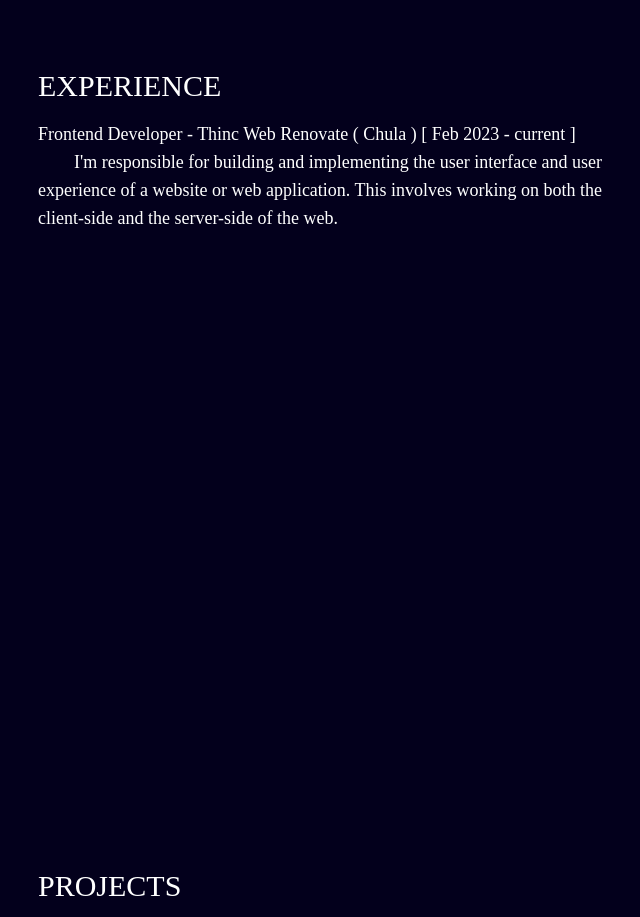
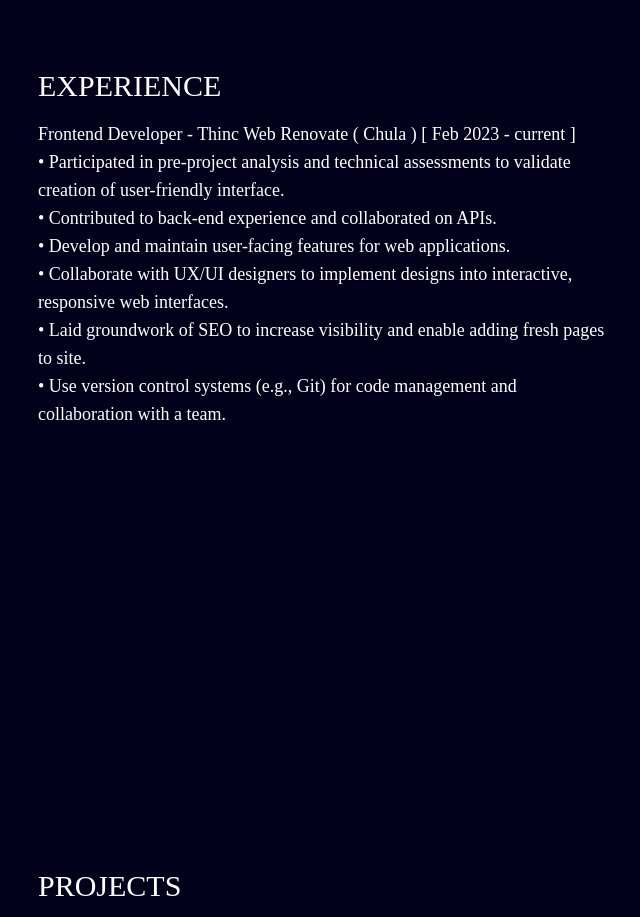
Before and after one commit to PhupaSirirat/personal-web, a React (Vite) app: page / in a window 1280 px wide. Shown: the part 1660-2577 px from the top of the page, without its empty margins (602-1242 px from the left). Built offline with nearby package versions, Linux system fonts and the light colour scheme.

Commit message:
edit: experience section

```diff
--- a/src/components/Content.tsx
+++ b/src/components/Content.tsx
@@ -82,19 +82,23 @@ export default function Content({
         <p className={TextContent()}>
           Frontend Developer - Thinc Web Renovate ( Chula ) [ Feb 2023 - current
           ]
-          <br />
-          &nbsp;&nbsp;&nbsp;&nbsp;&nbsp;&nbsp;&nbsp;&nbsp;I'm responsible for
-          building and implementing the user interface and user experience of
-          a website or web application. This involves working on both
-          the client-side and the server-side of the web.
+          <br />• Participated in pre-project analysis and technical assessments
+          to validate creation of user-friendly interface.
+          <br />• Contributed to back-end experience and collaborated on APIs.
+          <br />• Develop and maintain user-facing features for web
+          applications.
+          <br />• Collaborate with UX/UI designers to implement designs into
+          interactive, responsive web interfaces.
+          <br />• Laid groundwork of SEO to increase visibility and enable
+          adding fresh pages to site.
+          <br />• Use version control systems (e.g., Git) for code management
+          and collaboration with a team.
         </p>
       </section>
 
       <section className={ContentContainer()} ref={projects}>
         <h1 className={HyperText()}>PROJECTS</h1>
-        <p className={TextContent()}>
-          -
-        </p>
+        <p className={TextContent()}>-</p>
       </section>
     </section>
   );
```
